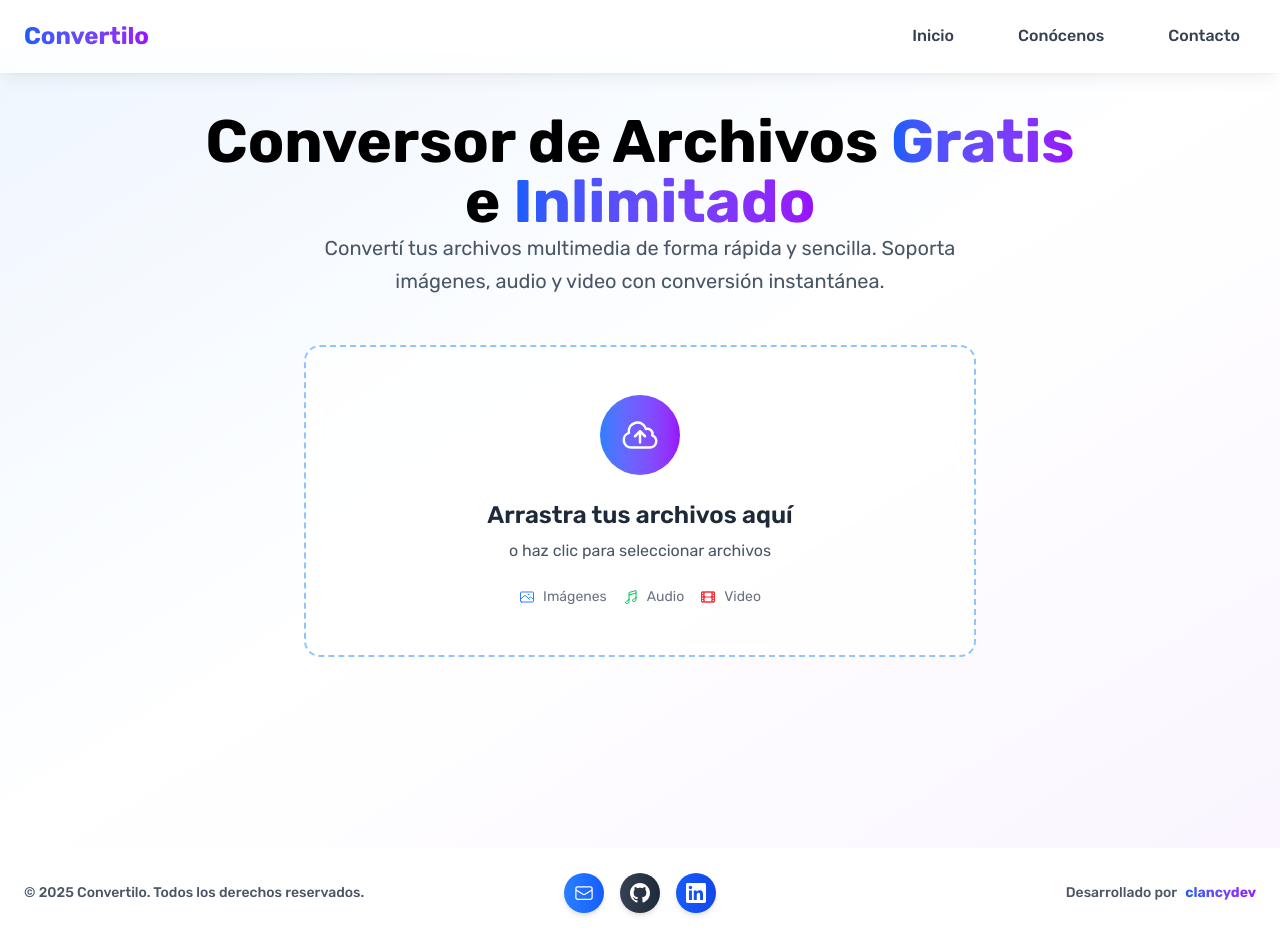
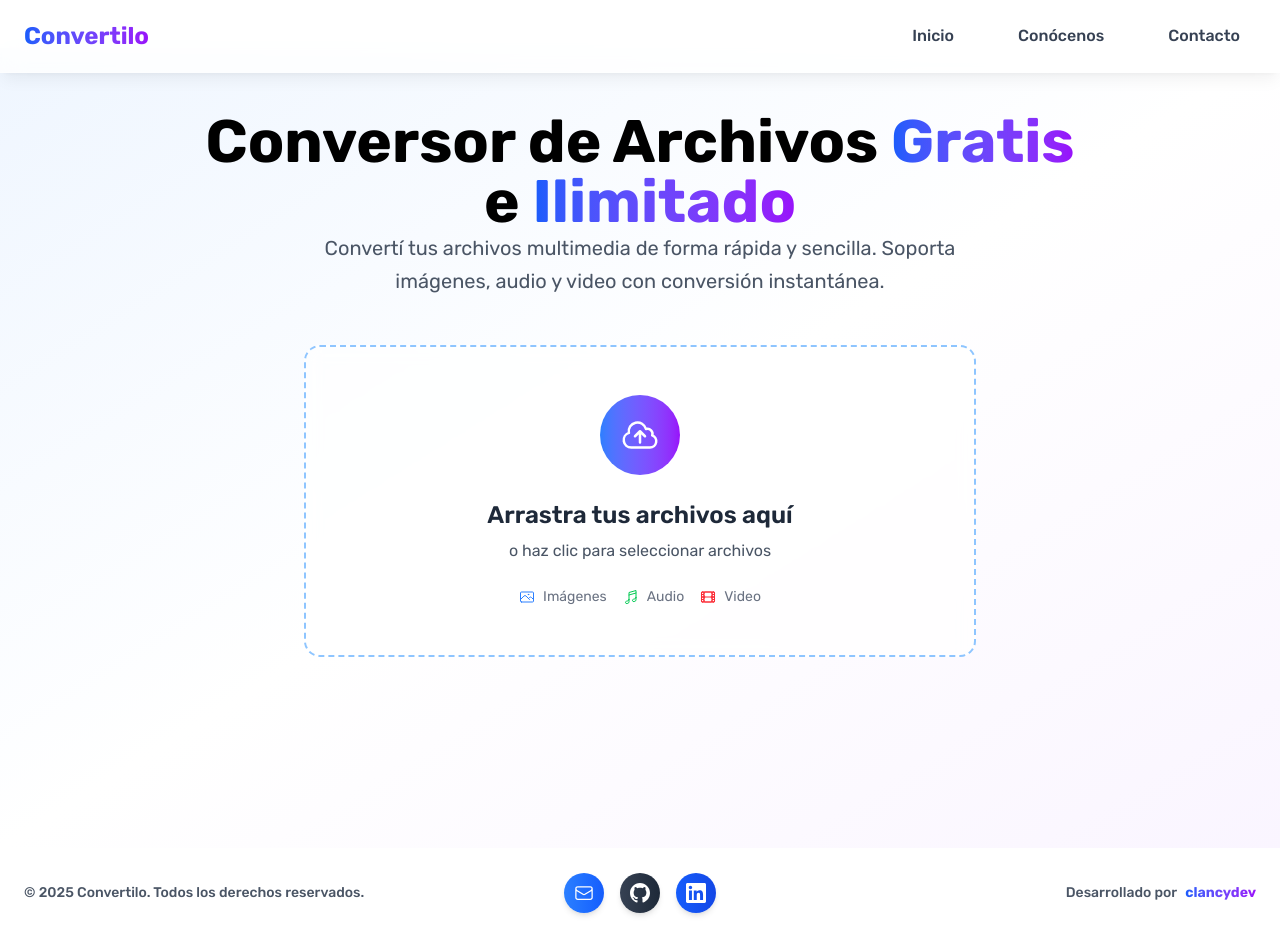
Before and after one commit to LukaCaceres/Convertilo, a React (Vite) app: page / in a window 1280 px wide. Built offline with nearby package versions, Linux system fonts and the light colour scheme; what @ffmpeg/ffmpeg would draw is missing.

Commit message:
typo fix
fixed a typo at HomePage

```diff
--- a/src/pages/HomePage.jsx
+++ b/src/pages/HomePage.jsx
@@ -121,7 +121,7 @@
                     {/* Header Section */}
                     <div className="text-center mb-8 sm:mb-12">
                         <h1 className="text-4xl sm:text-5xl lg:text-6xl font-bold ">
-                            Conversor de Archivos <span className="bg-gradient-to-r from-blue-600 to-purple-600 bg-clip-text text-transparent mb-4">Gratis</span> e <span className="bg-gradient-to-r from-blue-600 to-purple-600 bg-clip-text text-transparent mb-4">Inlimitado</span>
+                            Conversor de Archivos <span className="bg-gradient-to-r from-blue-600 to-purple-600 bg-clip-text text-transparent mb-4">Gratis</span> e <span className="bg-gradient-to-r from-blue-600 to-purple-600 bg-clip-text text-transparent mb-4">Ilimitado</span>
                         </h1>
                         <p className="text-lg sm:text-xl text-gray-600 max-w-2xl mx-auto leading-relaxed">
                             Convertí tus archivos multimedia de forma rápida y sencilla. Soporta imágenes, audio y video con
```
